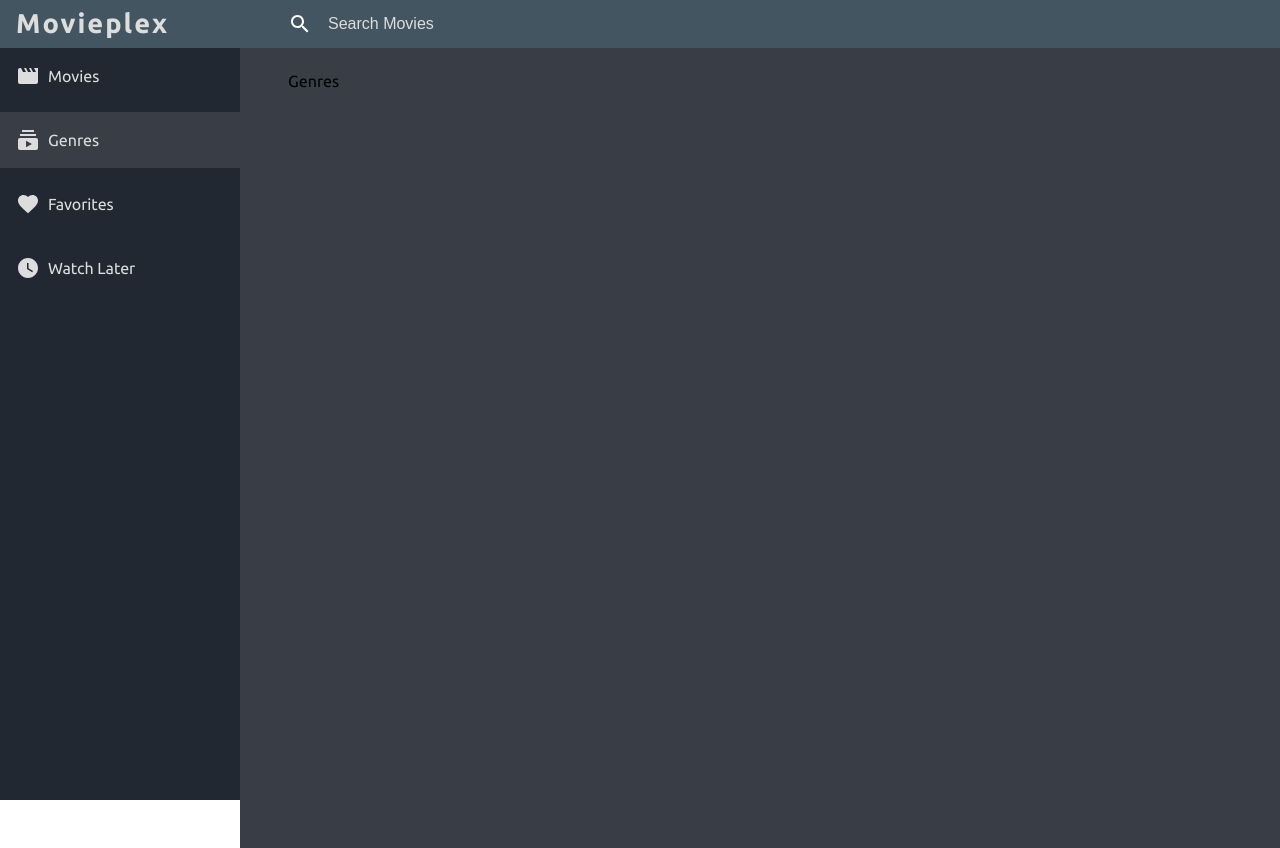
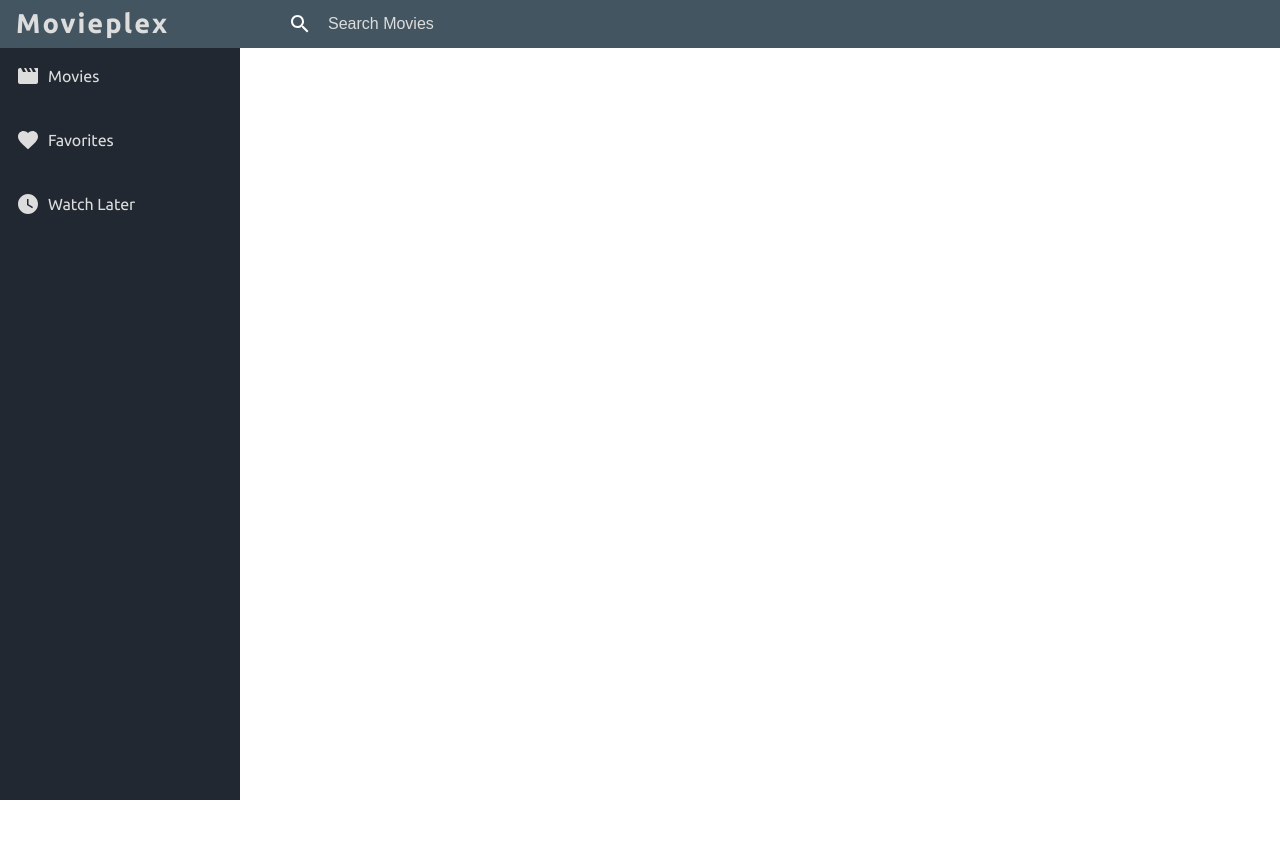
Before and after one commit to VivekAlhat/Movieplex, a React (Create React App) app: page /genres in a window 1280 px wide. After the commit the page ends 800 px from the top, so only its background shows below. Built offline with nearby package versions, Linux system fonts and the light colour scheme.

Commit message:
Remove Genres Component

```diff
--- a/src/components/App.js
+++ b/src/components/App.js
@@ -3,7 +3,6 @@ import { Switch, Route, useLocation } from "react-router-dom";
 import { AppContainer } from "./styled/styled";
 import Sidebar from "./Sidebar";
 import Movies from "./Movies";
-import Genres from "./Genres";
 import Favorites from "./Favorites";
 import WatchList from "./WatchList";
 import MovieSearch from "./MovieSearch";
@@ -25,7 +24,6 @@ function App() {
         <MovieSearch />
         <Switch>
           <Route path="/" exact component={Movies} />
-          <Route path="/genres" component={Genres} />
           <Route path="/favorites" component={Favorites} />
           <Route path="/watchlist" component={WatchList} />
           <Route path="/movies/:id" component={MovieDetails} />
--- a/src/components/Genres.js
+++ /dev/null
@@ -1,7 +0,0 @@
-import { MoviesContainer } from "./styled/styled";
-
-const Genres = () => {
-  return <MoviesContainer>Genres</MoviesContainer>;
-};
-
-export default Genres;
--- a/src/components/Sidebar.js
+++ b/src/components/Sidebar.js
@@ -5,7 +5,7 @@ import {
   SidebarLogo,
 } from "./styled/styled";
 import { Link } from "react-router-dom";
-import { WatchLater, Favorite, Subscriptions, Movie } from "@material-ui/icons";
+import { WatchLater, Favorite, Movie } from "@material-ui/icons";
 import styled from "styled-components";
 
 const NavLink = styled(Link)`
@@ -32,19 +32,6 @@ const Sidebar = ({ selected }) => {
             <SidebarOptionItem>
               <Movie />
               Movies
-            </SidebarOptionItem>
-          )}
-        </NavLink>
-        <NavLink to="/genres">
-          {selected === "/genres" ? (
-            <SidebarOptionItemSelected>
-              <Subscriptions />
-              Genres
-            </SidebarOptionItemSelected>
-          ) : (
-            <SidebarOptionItem>
-              <Subscriptions />
-              Genres
             </SidebarOptionItem>
           )}
         </NavLink>
```
